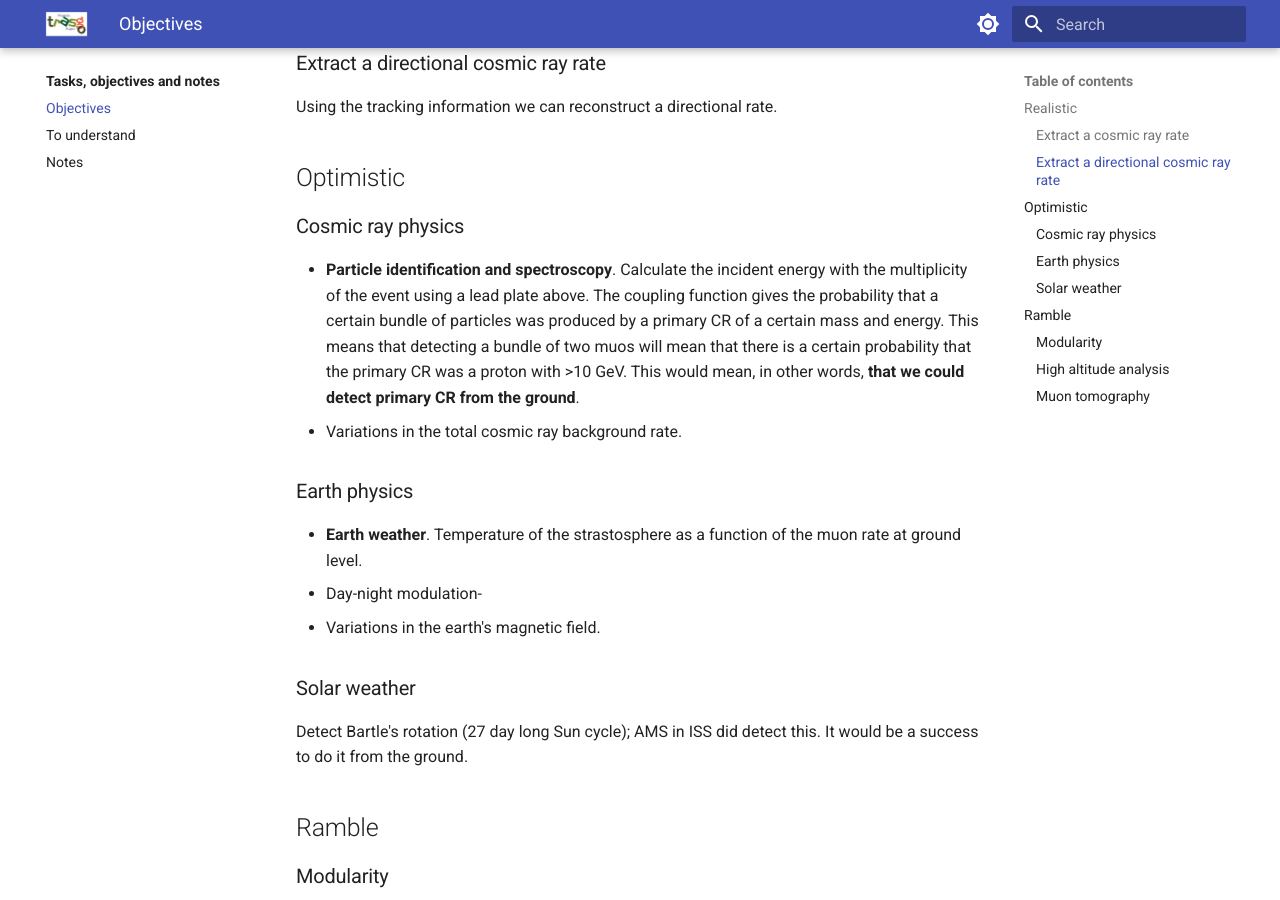
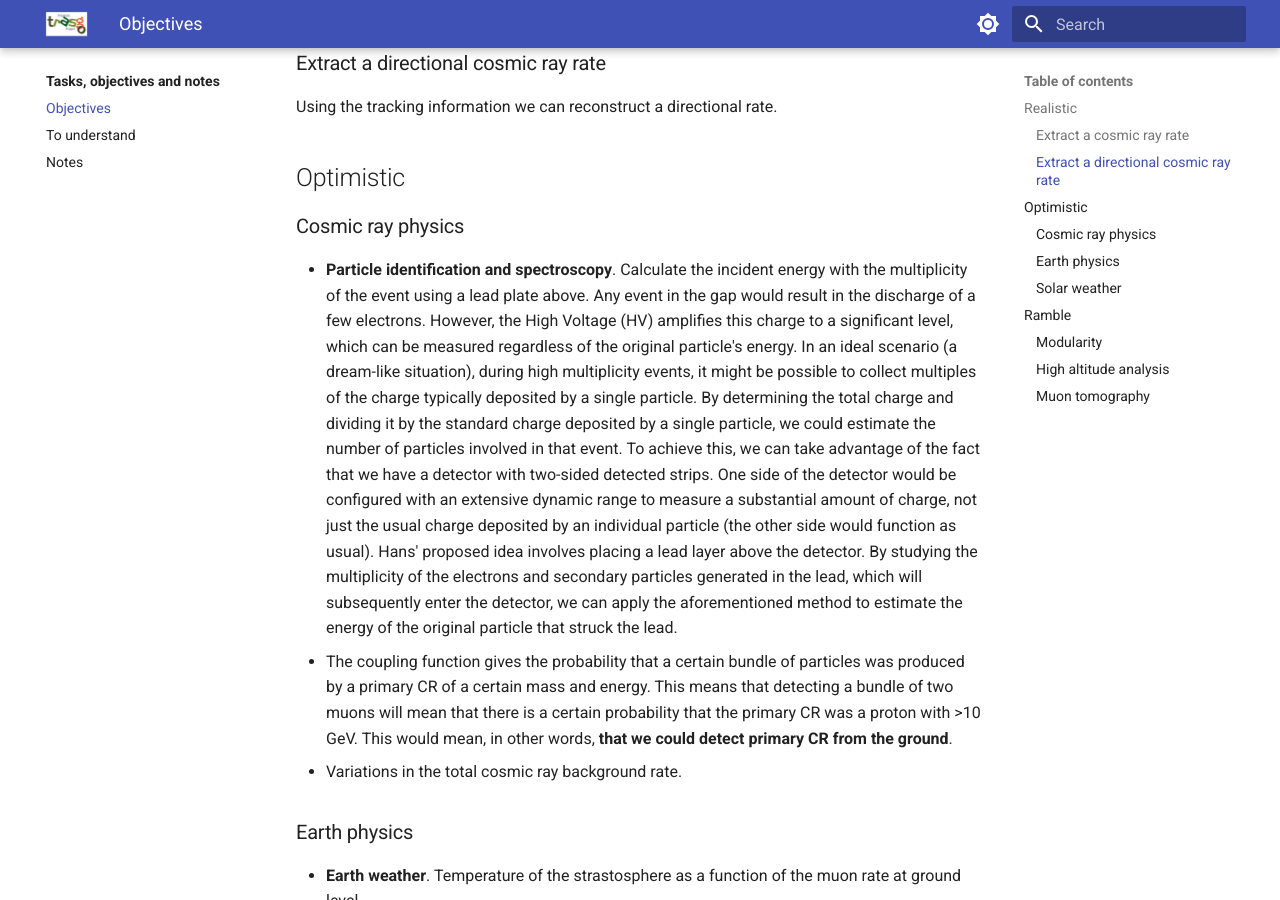
Before and after one commit to cayesoneira/miniTRASGO-documentation, an MkDocs documentation site: the page built from docs/tasks/objectives.md, in a window 1280 px wide and 900 px high, scrolled down 425 px. Built offline with MkDocs 1.6.1 and Material for MkDocs 9.7.7, drawn with Linux system fonts in a browser that asks for light colours.

Commit message:
Update objectives.md

```diff
--- a/docs/tasks/objectives.md
+++ b/docs/tasks/objectives.md
@@ -13,7 +13,8 @@
 ## Optimistic
 
 ### Cosmic ray physics
-- **Particle identification and spectroscopy**. Calculate the incident energy with the multiplicity of the event using a lead plate above. The coupling function gives the probability that a certain bundle of particles was produced by a primary CR of a certain mass and energy. This means that detecting a bundle of two muos will mean that there is a certain probability that the primary CR was a proton with >10 GeV. This would mean, in other words, **that we could detect primary CR from the ground**.
+- **Particle identification and spectroscopy**. Calculate the incident energy with the multiplicity of the event using a lead plate above. Any event in the gap would result in the discharge of a few electrons. However, the High Voltage (HV) amplifies this charge to a significant level, which can be measured regardless of the original particle's energy. In an ideal scenario (a dream-like situation), during high multiplicity events, it might be possible to collect multiples of the charge typically deposited by a single particle. By determining the total charge and dividing it by the standard charge deposited by a single particle, we could estimate the number of particles involved in that event. To achieve this, we can take advantage of the fact that we have a detector with two-sided detected strips. One side of the detector would be configured with an extensive dynamic range to measure a substantial amount of charge, not just the usual charge deposited by an individual particle (the other side would function as usual). Hans' proposed idea involves placing a lead layer above the detector. By studying the multiplicity of the electrons and secondary particles generated in the lead, which will subsequently enter the detector, we can apply the aforementioned method to estimate the energy of the original particle that struck the lead.
+- The coupling function gives the probability that a certain bundle of particles was produced by a primary CR of a certain mass and energy. This means that detecting a bundle of two muons will mean that there is a certain probability that the primary CR was a proton with >10 GeV. This would mean, in other words, **that we could detect primary CR from the ground**.
 - Variations in the total cosmic ray background rate.
 
 ### Earth physics
```
